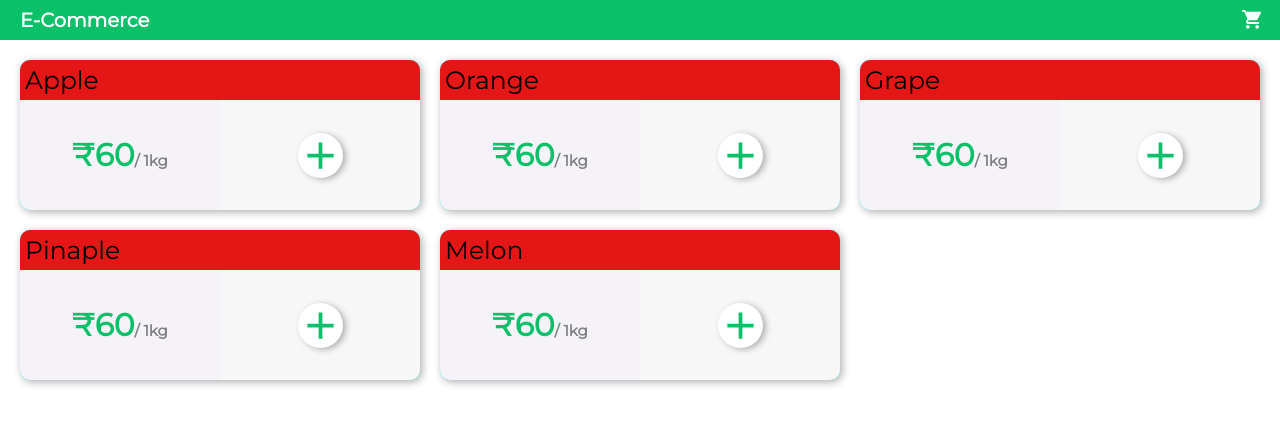
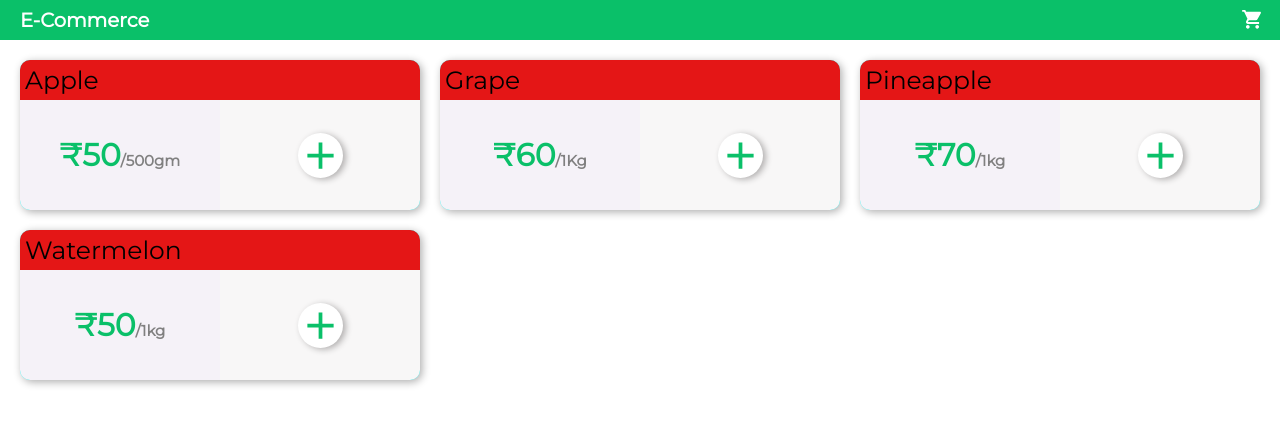
Before and after one commit to Bheemesh1706/E-Commerce-FrontEnd, a React (Create React App) app: page / in a window 1280 px wide. Shown: the top 424 px of the page. Built offline with nearby package versions, Linux system fonts and the light colour scheme.

Commit message:
Cart functionality Done

```diff
--- a/src/App.css
+++ b/src/App.css
@@ -81,6 +81,7 @@
 .navbar-items span {
     transform: scale(1.5);
 }
+
 /*Dashboard*/
 
 .Dashboard{
@@ -280,9 +281,40 @@
     transition: 300ms;
     height: 100vh;
     width: 40%;
+    padding: 2rem 2rem;
+}
+
+.navbar-modal p {
+    font-size: 2rem;
+    justify-content: center;
+
 }
 
 .active-modal{
     transform: translateX(0);
     transition: 300ms;
 }
+
+
+.card-container{
+    background-color: aqua;
+    min-height: 7rem;
+    width: 100%;
+    display: flex;
+    flex-direction: column;
+    justify-content: flex-start;
+    align-items: flex-start;
+    font-size: 2.75rem;
+    padding: 1rem 1rem;
+}
+
+.card-footer{
+    display: flex;
+    width: 100%;
+    height: 2rem;
+    flex-direction: row;
+    justify-content: space-between;
+    align-items: center;
+    padding: 1rem 1rem;
+    font-size: 2.75rem;
+}
--- a/src/App.js
+++ b/src/App.js
@@ -2,10 +2,12 @@ import React from 'react';
 import './App.css';
 import { Dashboard } from './Dashboard/Dashboard';
 import { Login } from './Login';
+import {CartProvider} from './Context/CartContext'
 
 
 function App() {
   return (
+    <CartProvider>
       <html>
           <head>
 
@@ -14,6 +16,7 @@ function App() {
               <Dashboard/>
           </body>
       </html>
+    </CartProvider>
   );
 }
 
--- /dev/null
+++ b/src/Context/CartContext.jsx
@@ -0,0 +1,19 @@
+import React,{useState,createContext, useEffect} from 'react';
+
+export const CartContext = createContext();
+
+export const CartProvider = (props) =>
+{
+    const [cart,setcart] = useState([]);
+
+    // useEffect(()=>{
+    //     console.log({cart})
+    // },[cart])
+
+    return(
+    <CartContext.Provider value={[cart,setcart]}>
+        {props.children}
+    </CartContext.Provider>
+
+    );
+}
--- a/src/Dashboard/Dashboard.jsx
+++ b/src/Dashboard/Dashboard.jsx
@@ -1,24 +1,32 @@
-import React,{useEffect,useState}from "react";
+import React,{useEffect,useState,useContext}from "react";
 import ShoppingCartIcon from '@material-ui/icons/ShoppingCart';
 import {useForm} from "react-hook-form";
 import {yupResolver} from "@hookform/resolvers/yup";
 import  {Redirect} from  "react-router-dom";
 import { Product } from "./Product";
 import { Navbar } from "../Order/Order";
+import { CartContext } from "../Context/CartContext";
+import useProduct from "../hooks/useProduct";
 
 
 export function Dashboard()
 {
-    const itemlist = ["Apple","Orange","Grape","Pinaple","Melon"]
+
+    const [cart,setcart] = useContext(CartContext);
+
+    const [product,setproduct] = useProduct();
 
     const [active,setactive] = useState(false);
+
+
 
     const carthandler = () =>
     {
         setactive(!active);
-        console.log("");
-        console.log(active);
     }
+
+
+
 
     return (
     <div className="Dashboard">
@@ -35,7 +43,7 @@ export function Dashboard()
                     <Navbar Cart={active}/>
                 </section>
                 <section className="Dashboard-List">
-                        {itemlist.map((item)=>(<Product ProductDetails={item}/>))}
+                        {product?.map((item)=>(<Product ProductDetails={item}/>))}
                 </section>
 
 
--- a/src/Dashboard/Product.jsx
+++ b/src/Dashboard/Product.jsx
@@ -1,43 +1,52 @@
-import React,{useEffect,useState}from "react";
+import React,{useEffect,useState,useContext}from "react";
 import AddIcon from '@material-ui/icons/Add';
 import RemoveIcon from '@material-ui/icons/Remove';
+import { CartContext } from "../Context/CartContext";
 
 export function Product({ProductDetails})
 {
 
     const [counter,setcounter] = useState(0);
     const [active,setactive] = useState(false);
+    const [cart, setcart] = useContext(CartContext);
+
+    useEffect(()=>{
+
+            const filtered = [
+              ...cart.filter(({ id }) => id !== ProductDetails.id)
+            ];
+              counter?setcart(c=>[...filtered,{...ProductDetails,unit:counter}]):setcart(filtered)
+
+                setactive(!!counter);
+    },[counter])
+
+
 
     const counterHandler=  () =>
     {
         setcounter(counter+1);
-        setactive(true);
 
     }
 
     const addCounter = ()=>
     {
         setcounter(counter+1);
+
     }
 
     const minusCounter = ()=>
     {
         setcounter(counter-1);
-        console.log("");
 
-        if ( counter == 0 )
-        {
-            setactive(false);
-            setcounter(0);
 
-        }
+
     }
 
     return(
         <div className="Product">
 
             <section className="Product-Detail">
-                    {ProductDetails}
+                    {ProductDetails.item}
             </section>
 
             <section className="Product-Container">
@@ -46,9 +55,9 @@ export function Product({ProductDetails})
 
                     <div className="left-items">
                         <section className="sup">₹</section>
-                        <span>60</span>
+                        <span>{ProductDetails.Price}</span>
                         <sub>/
-                            1kg</sub>
+                            {ProductDetails.weight}</sub>
                     </div>
 
                 </section>
--- a/src/Order/Order.jsx
+++ b/src/Order/Order.jsx
@@ -1,13 +1,23 @@
-import React,{useEffect,useState} from "react";
+import React,{useEffect,useState,useContext} from "react";
+import { Card } from "./OrderCard";
+import { CartContext } from "../Context/CartContext";
 
 export function Navbar({Cart})
 {
+    const [cart,setcart] = useContext(CartContext);
+    const [quantity,setquantity] = useState(0);
+
+    useEffect(()=>{
+
+        setquantity(cart.reduce((sum,item)=>sum+item.unit,0))
+
+    },[cart])
 
     return(
     <div className={"navbar-container" + (Cart? " active-container":" ") }  >
 
             <section className={"navbar-modal" + (Cart? " active-modal":" ")} >
-
+                   {quantity?<Card/>:<p>Cart Empty</p>}
             </section>
     </div>)
 }
--- /dev/null
+++ b/src/Order/OrderCard.jsx
@@ -0,0 +1,15 @@
+import React from 'react';
+
+export function Card ()
+{
+    return(
+    <div className="card-container">
+            <p>Apple</p>
+            <p>Count: 5</p>
+            <section className="card-footer">
+                <p>Cost:</p>
+                <p>5*Price</p>
+                <p>Total: 100000</p>
+            </section>
+    </div>);
+}
--- /dev/null
+++ b/src/hooks/useProduct.jsx
@@ -0,0 +1,34 @@
+import { useState } from "react";
+
+
+export default function useProducts() {
+  const [products, setProducts] = useState([
+    { id:1,
+      item: "Apple",
+      Price: 50,
+      weight: "500gm",
+      unit: 0,
+    },
+    { id:2,
+      item: "Grape",
+      Price: 60,
+      weight: "1Kg",
+      unit: 0,
+    },
+    { id:3,
+      item: "Pineapple",
+      Price: 70,
+      weight: "1kg",
+      unit: 0,
+    },
+    { id:4,
+      item: "Watermelon",
+      Price: 50,
+      weight: "1kg",
+      unit: 0,
+    },
+  ]);
+
+
+  return [products, setProducts];
+}
```
Lines whose indentation alone changed are shown as unchanged.
